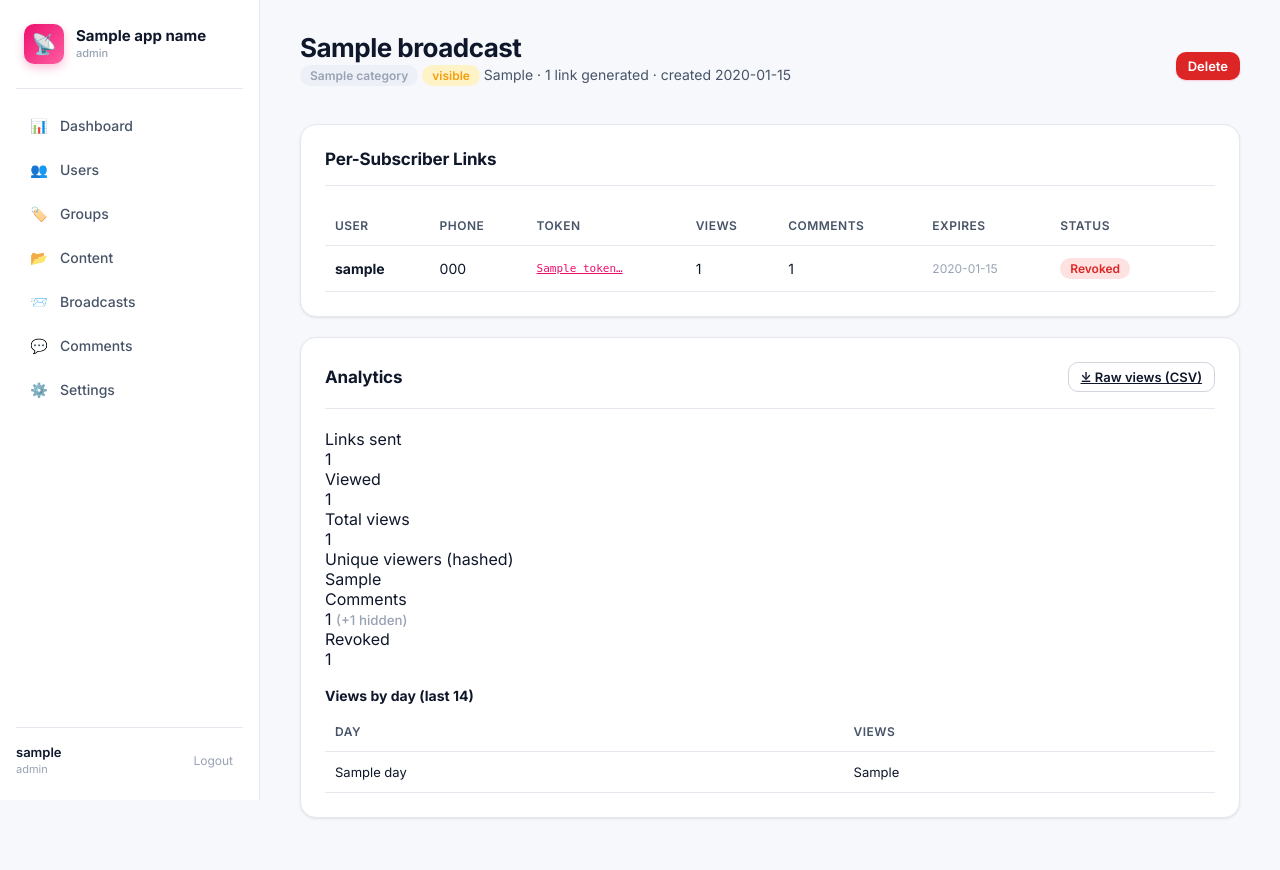
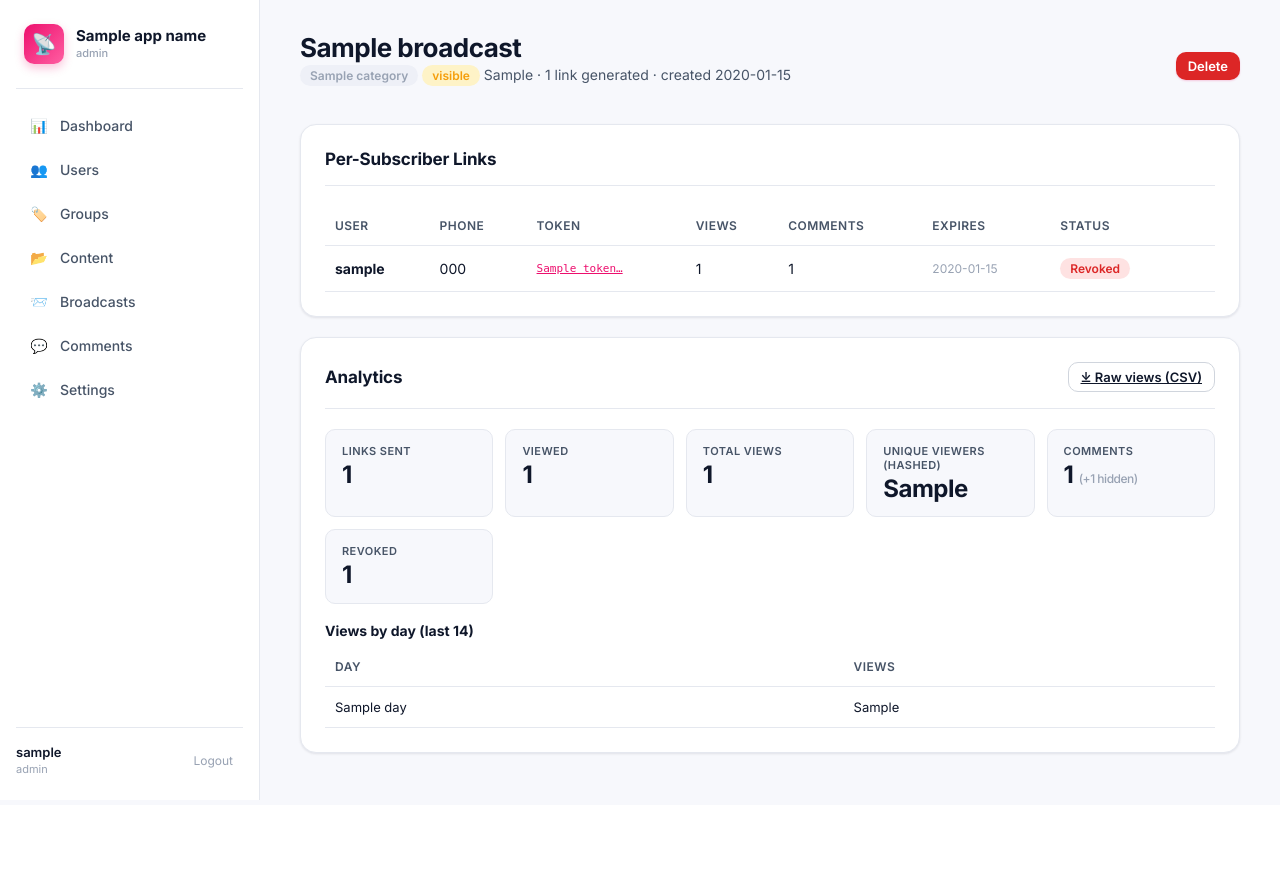
Before and after one commit to Peoplepro-Technologies/rollick-broadcaster, a FastAPI app: template broadcaster/templates/admin/broadcast_detail.html in a window 1280 px wide. After the commit the page ends 800 px from the top, so only its background shows below. Run offline with FastAPI, Linux system fonts and the light colour scheme; the template is opened without the code that fills it: most values are stand-ins (such as "Sample title", 1, 10 or a date in 2020).

Commit message:
Polish admin analytics + viewer message rendering
Three visible bugs the user flagged:

1. Admin broadcast detail — analytics block dumped labels and
   numbers flat ('Links sent1', 'Viewed1', 'Total views4', etc).
   Root cause: admin.css was missing .kpi-grid + .kpi styles, so
   the cards collapsed to a single column. Added the styles.
   Verified by Playwright: kpi-grid now resolves to display:grid.

2. Viewer page — message body showed literal '{{viewer_link}}'
   instead of the substituted URL. The placeholder was only
   substituted in broadcasts._render_message (used by senders);
   the SSR viewer route rendered message_text raw. Added
   _render_viewer_message() in viewer.py and pass rendered_message
   to the template.

3. Stale broadcast_detail.js — 'sendBroadcast' still showed a
   Phase 4 stub alert. Replaced with the real /send call + reload.

Bonus:
  - Viewer title gets word-wrap on long unbroken strings
  - viewer.css body gets overflow-x: hidden so wide video elements
    don't push the page horizontally
  - Comments now display author_hint (e.g. ##001) next to timestamp
  - Phase-4 stale 'sendBroadcast' alert replaced with real send call
  - sendBroadcast broadcasts redirect after success

Test fixture fix: conftest now explicitly clears SMTP_HOST/PORT/USER/
PASS/FROM and WhatsApp creds so real .env values don't leak into the
test MockSender path. 161/161 tests still pass.

Cache-buster note: base.html + viewer/page.html now load
tokens.css / admin.css / viewer.css with ?v=2 to bust browser caches
holding an older admin.css (where the .form-success block had an
unclosed brace that aborted parsing). Without this, users hitting
reload would see the broken analytics block even after the fix.

Files: viewer.py, admin/broadcast_detail.html, base.html,
viewer/page.html, admin.css, viewer.css, tests/conftest.py.

```diff
--- a/broadcaster/templates/admin/broadcast_detail.html
+++ b/broadcaster/templates/admin/broadcast_detail.html
@@ -111,9 +111,14 @@ async function revokeLink(bid, lid) {
   else alert('Revoke failed: ' + r.status);
 }
 async function sendBroadcast(bid) {
-  if (!confirm('Send this broadcast now? Phase 4 wires the actual delivery.')) return;
-  await fetch(`/api/broadcasts/${bid}/send`, { method: 'POST' });
-  alert('Phase 4: send fan-out wires here.');
+  if (!confirm('Send this broadcast now? Recipients will get the message immediately.')) return;
+  const r = await fetch(`/api/broadcasts/${bid}/send`, { method: 'POST' });
+  if (r.ok) {
+    location.reload();
+  } else {
+    const body = await r.json().catch(() => ({}));
+    alert('Send failed: ' + (body.detail || r.status));
+  }
 }
 async function cancelBroadcast(bid) {
   if (!confirm('Cancel this broadcast?')) return;
--- a/broadcaster/templates/base.html
+++ b/broadcaster/templates/base.html
@@ -7,8 +7,8 @@
   <link rel="preconnect" href="https://fonts.googleapis.com">
   <link rel="preconnect" href="https://fonts.gstatic.com" crossorigin>
   <link href="https://fonts.googleapis.com/css2?family=Inter:wght@400;500;600;700;800&display=swap" rel="stylesheet">
-  <link rel="stylesheet" href="/static/css/tokens.css">
-  <link rel="stylesheet" href="{% block stylesheet %}/static/css/admin.css{% endblock %}">
+  <link rel="stylesheet" href="/static/css/tokens.css?v=2">
+  <link rel="stylesheet" href="{% block stylesheet %}/static/css/admin.css{% endblock %}?v=2">
   {% block head_extra %}{% endblock %}
 </head>
 <body class="{% block body_class %}{% endblock %}">
--- a/static/css/admin.css
+++ b/static/css/admin.css
@@ -230,3 +230,36 @@
   border-radius: var(--radius);
   font-size: 13px;
 }
+
+/* ── KPI cards (analytics block) ────────────────────────────── */
+.kpi-grid {
+  display: grid;
+  grid-template-columns: repeat(auto-fit, minmax(160px, 1fr));
+  gap: 12px;
+}
+.kpi {
+  background: var(--bg);
+  border: 1px solid var(--border);
+  border-radius: var(--radius);
+  padding: 14px 16px;
+  display: flex; flex-direction: column; gap: 4px;
+}
+.kpi .label {
+  font-size: 11px;
+  font-weight: 600;
+  color: var(--text-2);
+  text-transform: uppercase;
+  letter-spacing: 0.04em;
+}
+.kpi .num {
+  font-size: 24px;
+  font-weight: 700;
+  color: var(--text);
+  letter-spacing: -0.02em;
+  line-height: 1.1;
+}
+.kpi .num small { font-size: 12px; font-weight: 500; }
+
+/* ── Toolbar / page-head actions ────────────────────────────── */
+.page-head { gap: 16px; flex-wrap: wrap; }
+.page-head .actions { display: flex; gap: 8px; align-items: center; flex-wrap: wrap; }
```
Also changed, not shown: broadcaster/routes/viewer.py (+16 -2 lines), broadcaster/templates/viewer/page.html (+7 -4 lines), static/css/viewer.css (+5 -2 lines), tests/conftest.py (+9 -0 lines), 1 other file.
